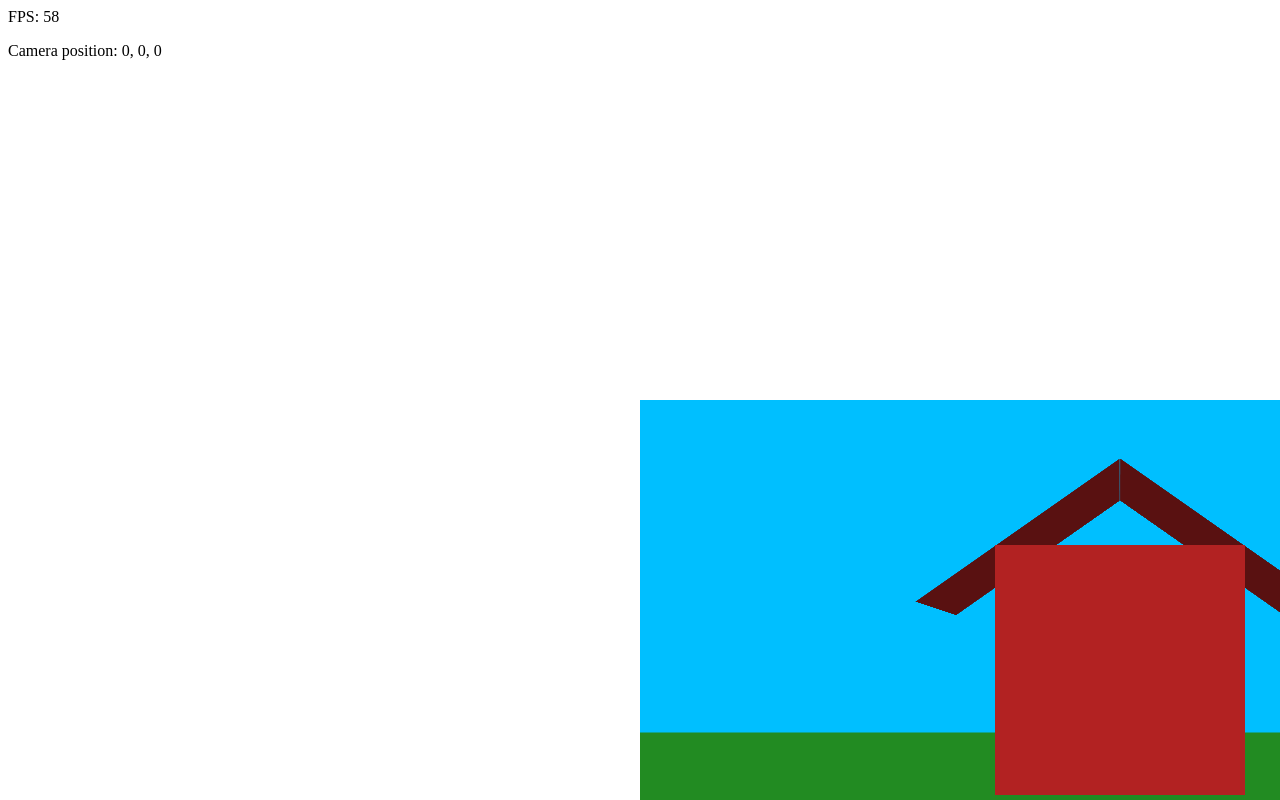
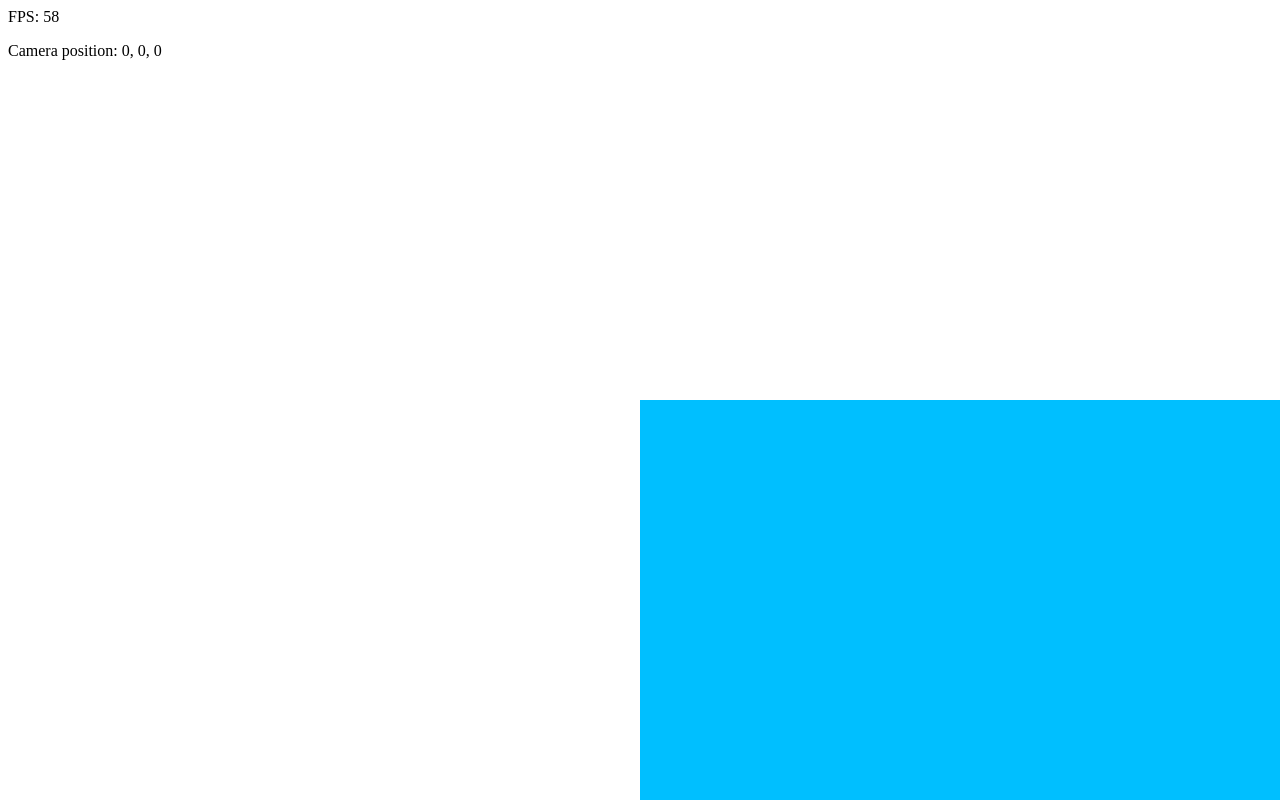
Before and after one commit to yikuansun/css-3d-test, a SvelteKit app: page / in a window 1280 px wide. Built offline with nearby package versions, Linux system fonts and the light colour scheme.

Commit message:
Create the world matrix

```diff
--- a/src/routes/+page.svelte
+++ b/src/routes/+page.svelte
@@ -59,7 +59,26 @@
         animationFrameId = requestAnimationFrame(tick);
     }
 
+    let worldMatrix: Array<Array<Array<number>>> = $state([]);
+
+    function createWorldMatrix(size: number) {
+        worldMatrix = [];
+        for (let x = 0; x < size; x++) {
+            worldMatrix.push([]);
+            for (let y = 0; y < size; y++) {
+                worldMatrix[x].push([]);
+                for (let z = 0; z < size; z++) {
+                    worldMatrix[x][y].push(0);
+                }
+            }
+        }
+        worldMatrix[0][0][0] = 1;
+
+        console.log(worldMatrix);
+    }
+
     onMount(() => {
+        createWorldMatrix(10);
         lastTime = Date.now();
         animationFrameId = requestAnimationFrame(tick);
     });
@@ -87,16 +106,29 @@
     style:transform="translate(-50%, -50%) scale(calc(min(100vw / 960px, 100vh / 540px)))"
     style:perspective="{perspective}px">
     <World perspective={perspective} camera={camera}>
-        <!-- Ground -->
-        <Plane x={480} y={320} z={0} angleX={90} width={1600} height={1600} color="forestgreen" />
-
-        <!-- House -->
-        <Plane x={480} y={270} z={-400} width={100} height={100} color="firebrick" />
-        <Plane x={480} y={270} z={-500} width={100} height={100} color="firebrick" brightness={70} />
-        <Plane x={530} y={270} z={-450} angleY={90} width={100} height={100} color="firebrick" brightness={85} />
-        <Plane x={430} y={270} z={-450} angleY={90} width={100} height={100} color="firebrick" brightness={85} />
-        <Plane x={439} y={214} angleX={90} angleY={-35} z={-450} width={100} height={100} color="firebrick" brightness={50} />
-        <Plane x={521} y={214} angleX={90} angleY={35} z={-450} width={100} height={100} color="firebrick" brightness={50} />
+        {#each worldMatrix as row, layerX}
+            {#each row as column, layerY}
+                {#each column as cell, layerZ}
+                    {@const cubeX = (layerX - worldMatrix.length / 2) * 50}
+                    {@const cubeY = (layerY - worldMatrix.length / 2) * 50}
+                    {@const cubeZ = (layerZ - worldMatrix.length / 2) * 50}
+                    {#if cell > 0}
+                        <!-- Top -->
+                        <Plane x={cubeX} y={cubeY - 25} z={cubeZ} angleX={90} width={50} height={50} color="forestgreen" />
+                        <!-- Bottom -->
+                        <Plane x={cubeX} y={cubeY + 25} z={cubeZ} angleX={90} width={50} height={50} color="forestgreen" />
+                        <!-- Left -->
+                        <Plane x={cubeX - 25} y={cubeY} z={cubeZ} angleY={90} width={50} height={50} color="forestgreen" />
+                        <!-- Right -->
+                        <Plane x={cubeX + 25} y={cubeY} z={cubeZ} angleY={90} width={50} height={50} color="forestgreen" />
+                        <!-- Front -->
+                        <Plane x={cubeX} y={cubeY} z={cubeZ - 25} width={50} height={50} color="forestgreen" />
+                        <!-- Back -->
+                        <Plane x={cubeX} y={cubeY} z={cubeZ + 25} width={50} height={50} color="forestgreen" />
+                    {/if}
+                {/each}
+            {/each}
+        {/each}
     </World>
 </div>
 
```
